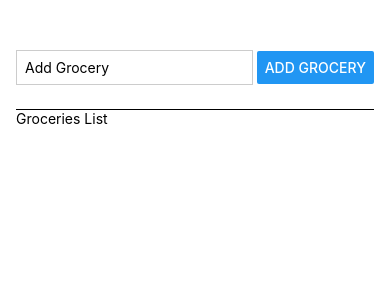
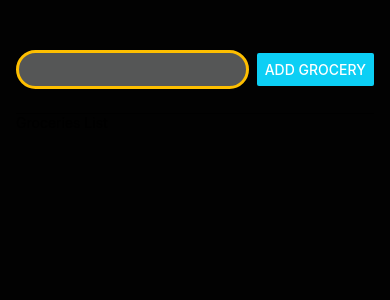
Before and after one commit to PadmaRajpersonalrepo/ReactNativewithExpo, a React Native app: screen / in a window 390 px wide. Shown: the top 300 px of the page. Built offline with nearby package versions, Linux system fonts and the light colour scheme.

Commit message:
stying changes

```diff
--- a/App.js
+++ b/App.js
@@ -4,8 +4,8 @@ export default function App() {
   return (
     <View style={styles.appContainer}>
       <View style={styles.inputContainer}>
-        <TextInput style={styles.textInput} placeholder="Add Grocery" />
-        <Button title="Add Grocery" />
+        <TextInput style={styles.textInput}/>
+        <Button title="Add Grocery" color="#0CCFF5" />
       </View>
       <View style={styles.groceryContainer}>
         <Text>Groceries List</Text>
@@ -19,6 +19,7 @@ const styles = StyleSheet.create({
     flex: 1,
     paddingTop: 50,
     paddingHorizontal: 16,
+    backgroundColor: "#020202",
   },
   inputContainer: {
     flexDirection: "row",
@@ -30,10 +31,14 @@ const styles = StyleSheet.create({
   },
   textInput: {
     borderWidth: 1,
-    borderColor: "#cccccc",
-    width: "70%",
+    width: "65%",
     marginRight: 4,
+    borderRadius: 30,
     padding: 8,
+    borderWidth: 3,
+    borderColor: "#FEBF00",
+    color: "#E5EDEF",
+    backgroundColor: "#555656",
   },
   groceryContainer: {
     flex: 3,
```
